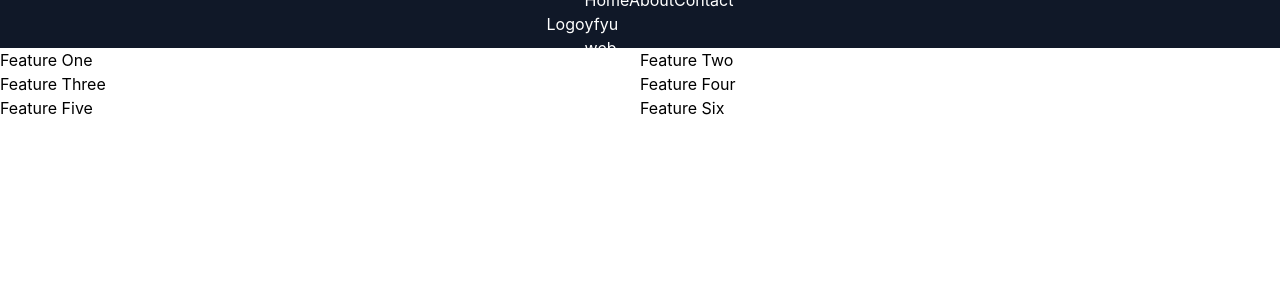
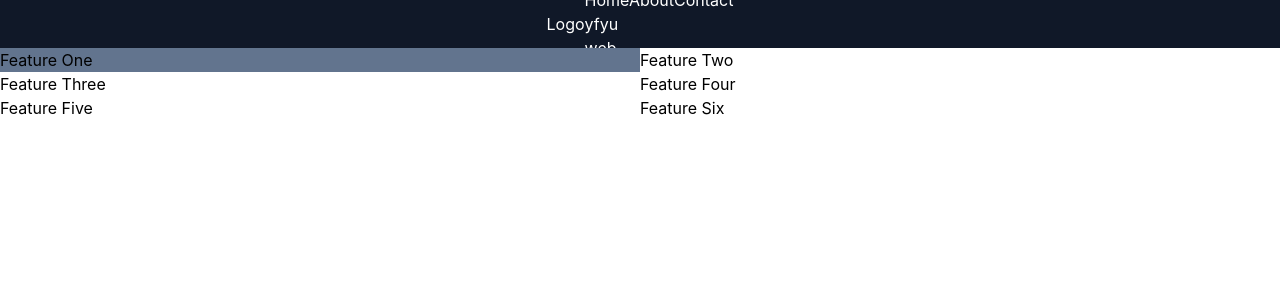
Before and after one commit to UmiduKaushika97/React-tailwind, a React (Vite) app: page / in a window 1280 px wide. Shown: the top 300 px of the page. Built offline with nearby package versions, Linux system fonts and the light colour scheme.

Commit message:
gtid color add

```diff
--- a/src/App.jsx
+++ b/src/App.jsx
@@ -24,7 +24,7 @@ function App() {
   </div>
 
   <div className="grid grid-cols-2">
-    <div>Feature One</div>
+    <div className="bg-slate-500">Feature One</div>
     <div>Feature Two</div>
     <div>Feature Three</div>
     <div>Feature Four</div>
```
